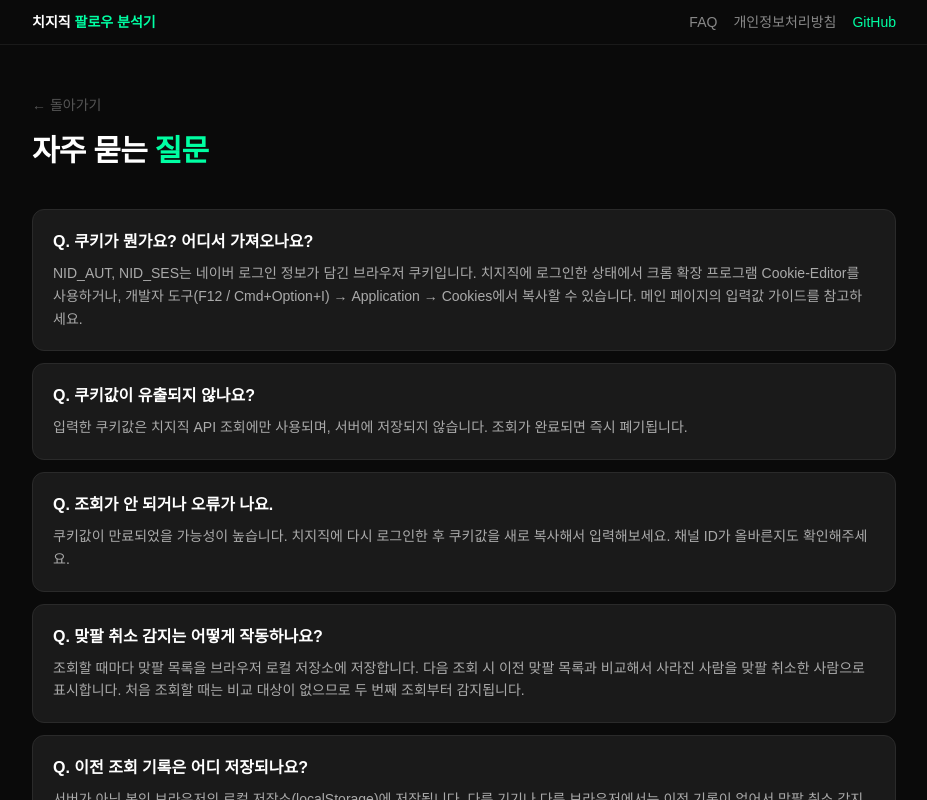
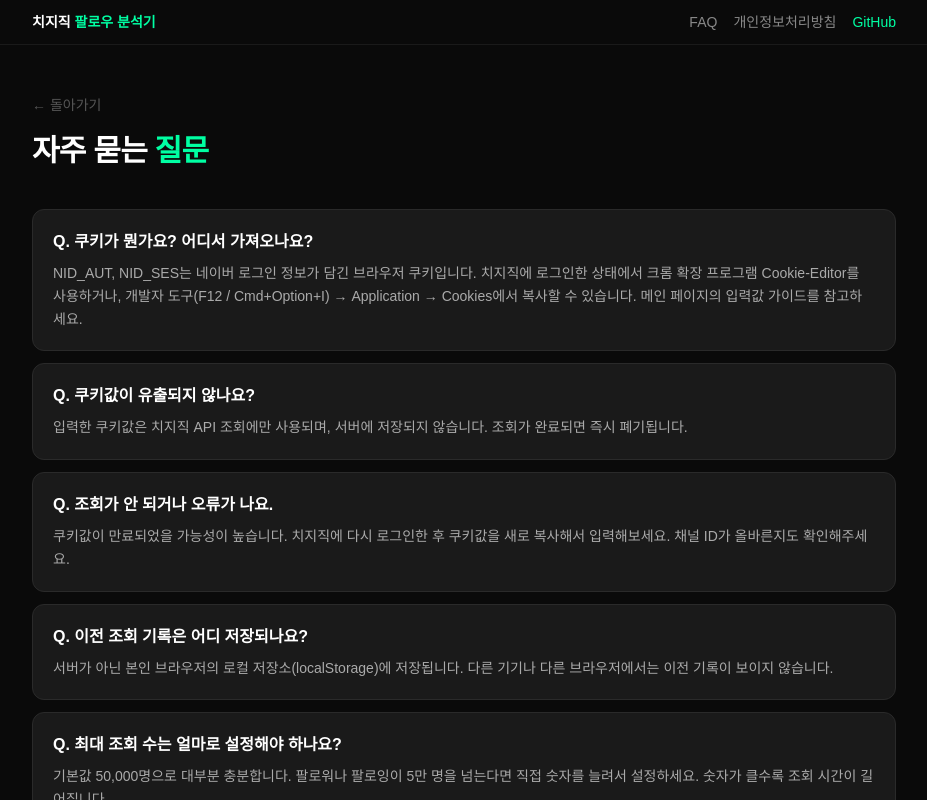
Before and after one commit to kimguny/chzzk-tracker, a Next.js app: page /faq in a window 1280 px wide. Shown: the top 800 px of the page, without its empty margins (176-1103 px from the left). Built offline with nearby package versions, Linux system fonts and the light colour scheme.

Commit message:
fix: remove all unfollower detection mentions across site
Co-Authored-By: Claude Sonnet 4.6 <noreply@anthropic.com>

```diff
--- a/src/app/faq/page.tsx
+++ b/src/app/faq/page.tsx
@@ -20,12 +20,8 @@ const faqs = [
     a: "쿠키값이 만료되었을 가능성이 높습니다. 치지직에 다시 로그인한 후 쿠키값을 새로 복사해서 입력해보세요. 채널 ID가 올바른지도 확인해주세요.",
   },
   {
-    q: "맞팔 취소 감지는 어떻게 작동하나요?",
-    a: "조회할 때마다 맞팔 목록을 브라우저 로컬 저장소에 저장합니다. 다음 조회 시 이전 맞팔 목록과 비교해서 사라진 사람을 맞팔 취소한 사람으로 표시합니다. 처음 조회할 때는 비교 대상이 없으므로 두 번째 조회부터 감지됩니다.",
-  },
-  {
     q: "이전 조회 기록은 어디 저장되나요?",
-    a: "서버가 아닌 본인 브라우저의 로컬 저장소(localStorage)에 저장됩니다. 다른 기기나 다른 브라우저에서는 이전 기록이 없어서 맞팔 취소 감지가 되지 않습니다.",
+    a: "서버가 아닌 본인 브라우저의 로컬 저장소(localStorage)에 저장됩니다. 다른 기기나 다른 브라우저에서는 이전 기록이 보이지 않습니다.",
   },
   {
     q: "최대 조회 수는 얼마로 설정해야 하나요?",
--- a/src/app/layout.tsx
+++ b/src/app/layout.tsx
@@ -16,7 +16,7 @@ const geistMono = Geist_Mono({
 
 export const metadata: Metadata = {
   title: "치지직 팔로우 분석기",
-  description: "치지직 팔로워/팔로잉 현황 분석 및 맞팔 취소 감지 서비스",
+  description: "치지직 팔로워/팔로잉 현황 분석 서비스",
   other: {
     "google-adsense-account": "ca-pub-7999168388112475",
   },
--- a/src/app/privacy/page.tsx
+++ b/src/app/privacy/page.tsx
@@ -40,7 +40,7 @@ export default function PrivacyPage() {
           <section>
             <h2 className="mb-3 text-base font-bold" style={{ color: "#fff" }}>2. 로컬 저장소 사용</h2>
             <p>
-              맞팔 취소 감지 기능을 위해 이전 조회 결과(닉네임 목록, 조회 시각)를 사용자 본인의 브라우저 로컬 저장소(localStorage)에 저장합니다.
+              팔로우 현황 비교를 위해 이전 조회 결과(닉네임 목록, 조회 시각)를 사용자 본인의 브라우저 로컬 저장소(localStorage)에 저장합니다.
               이 데이터는 서버로 전송되지 않으며, 브라우저에서 직접 삭제할 수 있습니다.
             </p>
           </section>
```
